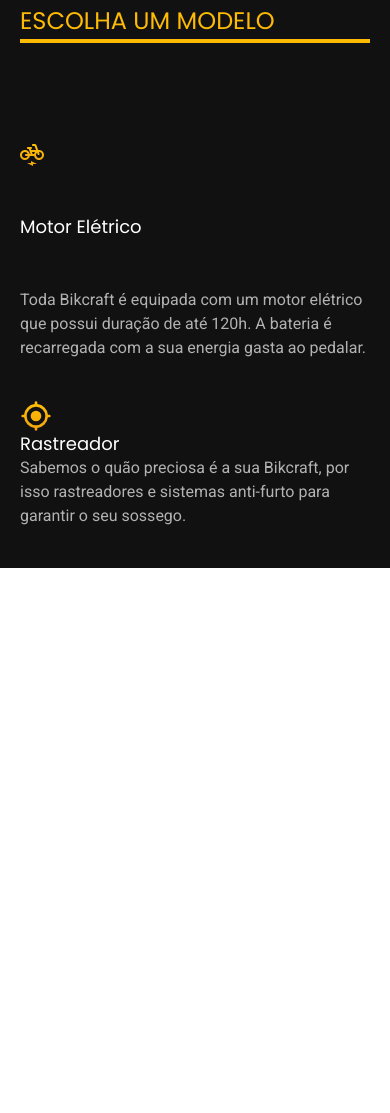
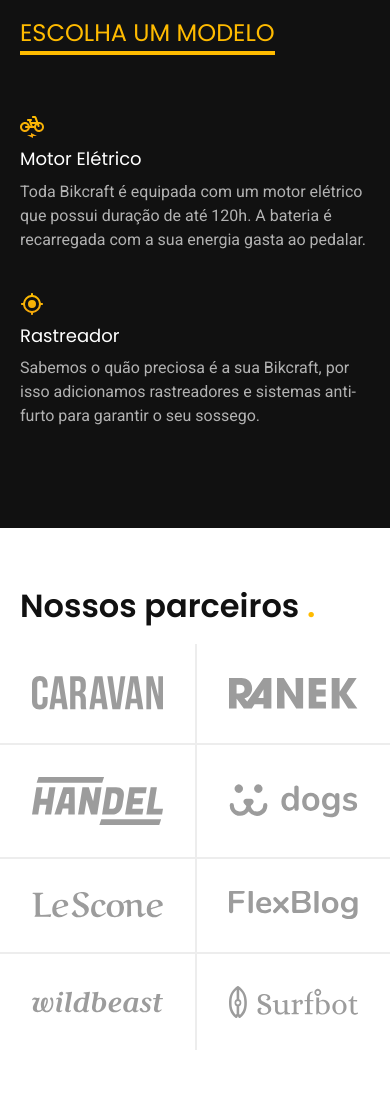
Before and after one commit to paulo4g/bikcraft, a plain HTML site: page index.html in a window 390 px wide. Shown: the part 1785-2898 px from the top of the page. Drawn offline with Linux system fonts and the light colour scheme.

Commit message:
parte dos parceiros finalizada

```diff
--- /dev/null
+++ b/css/home/parceiros.css
@@ -0,0 +1,55 @@
+.parceiros {
+  padding-top: 60px;
+  padding-bottom: 120px;
+}
+
+.parceiros h2 {
+  margin-bottom: 60px;
+}
+
+.parceiros ul {
+  max-width: 1400px;
+  margin: 0 auto;
+  display: grid;
+  grid-template-columns: repeat(4, 1fr);
+}
+
+.parceiros li{
+  display: flex;
+  padding: 32px;
+  border-left: 2px solid var(--cor-2);
+}
+
+.parceiros img {
+  margin: auto;
+}
+
+.parceiros li:first-child,
+.parceiros li:nth-child(5) {
+  border-left: none;
+}
+
+.parceiros li:nth-child(n + 5) {
+  border-top: 2px solid var(--cor-2);
+}
+
+@media (max-width: 800px) {
+  .parceiros {
+    padding-bottom: 60px;
+  }
+  .parceiros h2 {
+    margin-bottom: 20px;
+  }
+
+  .parceiros ul {
+    grid-template-columns: repeat(2, 1fr);
+  }
+
+  .parceiros li:nth-child(n + 3) {
+    border-top: 2px solid var(--cor-2);
+  }
+
+  .parceiros li:nth-child(odd) {
+    border-left: none;
+  }
+}
--- a/css/home/tecnologia.css
+++ b/css/home/tecnologia.css
@@ -28,7 +28,6 @@
 }
 
 .tecnologia-conteudo h2 {
-  display: block;
   margin-bottom: 32px;
 }
 
--- a/css/style.css
+++ b/css/style.css
@@ -10,5 +10,6 @@
 /* Home */
 @import "./home/introducao.css";
 @import "./home/tecnologia.css";
+@import "./home/parceiros.css";
 
 @import "./bicicletas/bicicleta-lista.css"
--- a/index.html
+++ b/index.html
@@ -76,25 +76,23 @@
 
     <article class="tecnologia-bg">
       <div class="tecnologia container">
-        <div class="tecnologia conteudo">
+        <div class="tecnologia-conteudo">
           <span class="font-2-l-b cor-5">Tecnologia Avançada</span>
-          <h2 class="font-1-xxl cor-0">Você escolhe as suas cores e seus componentes <span class="cor-p1">.</span></h2>
-          <p class="font-2-l cor-5">Cada Bikcraft é única e possui a sua identidade. As medidas serão
-            para o seu corpo e altura, garantindo maior conforto e ergonomia na
-            sua pedalada. Você pode também personalizar completamente as suas cores.</p>
-            <a class="link" href="./bicicletas.html">Escolha um modelo</a>
-            <div class="tecnologia-vantagens">
+          <h2 class="font-1-xxl cor-0">você escolhe as suas cores e componentes<span class="cor-p1">.</span></h2>
+          <p class="font-2-l cor-5">Cada Bikcraft é única e possui a sua identidade. As medidas serão exatas para o seu corpo e altura, garantindo maior conforto e ergonomia na sua pedalada. Você pode também personalizar completamente as suas cores.</p>
+          <a class="link" href="./bicicletas.html">Escolha um modelo</a>
+          <div class="tecnologia-vantagens">
+            <div>
               <img src="./img/icones/eletrica.svg" alt="">
               <h3 class="font-1-m cor-0">Motor Elétrico</h3>
-              <p class="font-2-s cor-5">Toda Bikcraft é equipada com um motor elétrico que possui
-                 duração de até 120h. A bateria é recarregada com a sua energia gasta ao pedalar.</p>
+              <p class="font-2-s cor-5">Toda Bikcraft é equipada com um motor elétrico que possui duração de até 120h. A bateria é recarregada com a sua energia gasta ao pedalar.</p>
             </div>
             <div>
               <img src="./img/icones/rastreador.svg" alt="">
               <h3 class="font-1-m cor-0">Rastreador</h3>
-              <p class="font-2-s cor-5">Sabemos o quão preciosa é a sua Bikcraft, por isso
-                rastreadores e sistemas anti-furto para garantir o seu sossego.</p>
+              <p class="font-2-s cor-5">Sabemos o quão preciosa é a sua Bikcraft, por isso adicionamos rastreadores e sistemas anti-furto para garantir o seu sossego.</p>
             </div>
+          </div>
         </div>
         <div class="tecnologia-imagem">
           <img src="./img/fotos/tecnologia.jpg" alt="">
@@ -102,6 +100,20 @@
       </div>
     </article>
 
+    <section class="parceiros" aria-label="Nossos Parceiros">
+      <h2 class="font-1-xxl container">Nossos parceiros <span class="cor-p1">.</span></h2>
+      <ul>
+        <li><img src="./img/parceiros/caravan.svg" alt="caravan"></li>
+        <li><img src="./img/parceiros/ranek.svg" alt="ranek"></li>
+        <li><img src="./img/parceiros/handel.svg" alt="handel"></li>
+        <li><img src="./img/parceiros/dogs.svg" alt="dogs"></li>
+        <li><img src="./img/parceiros/lescone.svg" alt="lescone"></li>
+        <li><img src="./img/parceiros/flexblog.svg" alt="flexblog"></li>
+        <li><img src="./img/parceiros/wildbeast.svg" alt="wildbeast"></li>
+        <li><img src="./img/parceiros/surfbot.svg" alt="surfbot"></li>
+      </ul>
+    </section>
+
   </body>
 
   </html>
```
